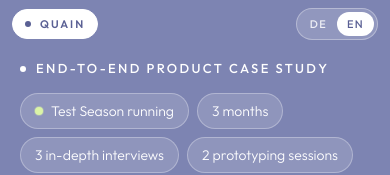
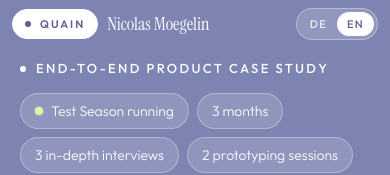
Before and after one commit to nmooh/quain, a React (Vite) app: page / in a window 390 px wide. Shown: the top 175 px of the page. Built offline with nearby package versions, Linux system fonts and the light colour scheme.

Commit message:
Obere Leiste: Name neben dem QUAIN-Pill
Co-Authored-By: Claude Opus 5.5 <noreply@anthropic.com>

```diff
--- a/src/shell/Shell.tsx
+++ b/src/shell/Shell.tsx
@@ -58,10 +58,13 @@ function LangSwitch({ lang, onChange, label }: { lang: Lang; onChange: (l: Lang)
   )
 }
 
-function Brand() {
+function Brand({ name }: { name?: string }) {
   return (
-    <span className="pill">
-      <i aria-hidden="true" />QUAIN
+    <span className="brand">
+      <span className="pill">
+        <i aria-hidden="true" />QUAIN
+      </span>
+      {name && <span className="byline">{name}</span>}
     </span>
   )
 }
@@ -221,7 +224,7 @@ export default function Shell() {
               <span aria-hidden="true">←</span> {t.overview}
             </button>
           ) : (
-            <Brand />
+            <Brand name={t.author} />
           )}
           <div className="m-bar-right">
             <LangSwitch lang={lang} onChange={setLang} label={t.langLabel} />
@@ -258,7 +261,7 @@ export default function Shell() {
   return (
     <div className="d-root">
       <header className="d-bar">
-        <Brand />
+        <Brand name={t.author} />
         <LangSwitch lang={lang} onChange={setLang} label={t.langLabel} />
       </header>
       <main className="d-main">
--- a/src/shell/shell.css
+++ b/src/shell/shell.css
@@ -656,3 +656,24 @@ body {
 @media (prefers-reduced-motion: reduce) {
   .case .facts li.live i::after { animation: none; }
 }
+
+/* Name neben dem QUAIN-Pill in der oberen Leiste (Nicolas, 2026-11-13) */
+.brand {
+  display: inline-flex;
+  align-items: center;
+  gap: 12px;
+  min-width: 0;
+}
+.brand .byline {
+  font: 400 22px/1 var(--serif);
+  color: #fff;
+  white-space: nowrap;
+}
+@media (max-width: 899px) {
+  .brand {
+    gap: 9px;
+  }
+  .brand .byline {
+    font-size: 18px;
+  }
+}
```
